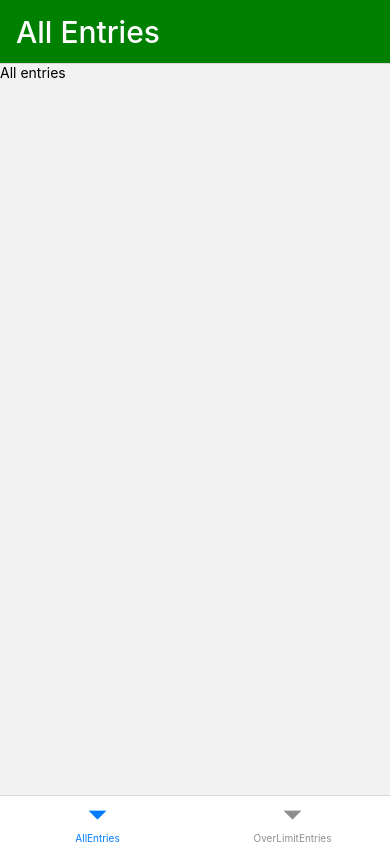
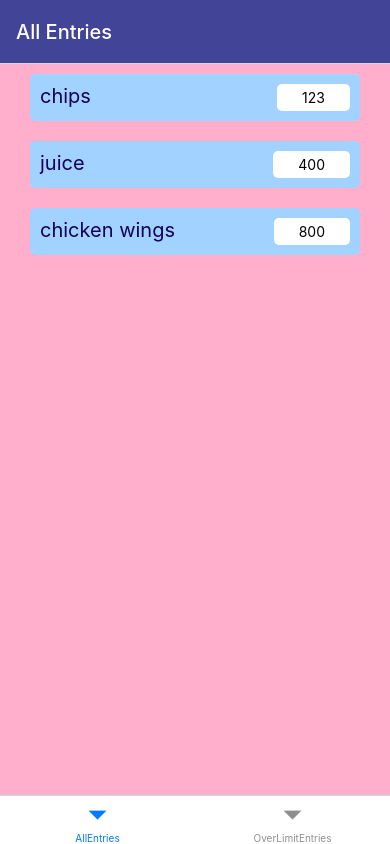
Before and after one commit to ryangawei/cs5520-hw2, a React Native app: screen /Home in a window 390 px wide. Built offline with nearby package versions, Linux system fonts and the light colour scheme.

Commit message:
Add dummy entry data and EntryItem component

```diff
--- a/App.js
+++ b/App.js
@@ -13,7 +13,7 @@ export default function App() {
         screenOptions={{
           headerStyle: { backgroundColor: colorSchema.headerBackground },
           headerTintColor: colorSchema.headerText,
-          headerTitleStyle: { fontSize: 30 },
+          headerTitleStyle: { fontSize: 20 },
         }}
       >
         <Stack.Screen
--- a/colorSchema.js
+++ b/colorSchema.js
@@ -1,13 +1,16 @@
 export const colorSchema = {
-  cancel: "red",
-  cardBackground: "#fff",
-  title: "#fff",
-  titleBorder: "#fff",
-  shadowColor: "#171717",
-  startBackground: ['#ffafcc', '#bde0fe', '#a2d2ff'],
-  confirmBackground: ['#fb8500', '#023047', '#219ebc'],
-  finishBackground: ['#dad7cd', '#588157', '#3a5a40'],
-  headerBackground: "green",
+  // cancel: "red",
+  // cardBackground: "#fff",
+  // title: "#fff",
+  // titleBorder: "#fff",
+  // shadowColor: "#171717",
+  // startBackground: ['#ffafcc', '#bde0fe', '#a2d2ff'],
+  // confirmBackground: ['#fb8500', '#023047', '#219ebc'],
+  // finishBackground: ['#dad7cd', '#588157', '#3a5a40'],
+  headerBackground: "#424497",
   headerText: "white",
+  screenBackground: "#ffafcc",
+  itemBackground: "#a2d2ff",
+  caloryBackground: "white",
   text: "#13005A",
 }
--- a/components/AllEntries.js
+++ b/components/AllEntries.js
@@ -1,10 +1,32 @@
-import { View, Text } from 'react-native'
-import React from 'react'
+import { View, Text, ScrollView, StyleSheet } from 'react-native'
+import { useState } from 'react'
+import { dummyData } from '../dummyData';
+import { colorSchema } from '../colorSchema';
+import EntryItem from './EntryItem';
 
-export default function AllEntries() {
+export default function AllEntries({route, navigation}) {
+  const [entries, setEntries] = useState(dummyData.data);
+
   return (
-    <View>
-      <Text>All entries</Text>
+    <View style={styles.container}>
+      <ScrollView contentContainerStyle={styles.scrollViewContentContainer}>
+        {
+          entries.map((e) => {
+          return (
+            <EntryItem item={e} />
+          )
+        })
+        }
+      </ScrollView>
     </View>
   )
 }
+
+const styles = StyleSheet.create({
+  container: {
+    flex: 1,
+    backgroundColor: colorSchema.screenBackground,
+  },
+  scrollViewContentContainer: {
+  }
+});
--- /dev/null
+++ b/components/EntryItem.js
@@ -0,0 +1,40 @@
+import { View, Text, StyleSheet } from 'react-native'
+import React from 'react'
+import { colorSchema } from '../colorSchema';
+
+export default function EntryItem({ item }) {
+  return (
+    <View key={item.id} style={styles.itemContainer}>
+      <Text style={styles.description}>{item.description}</Text>
+      <View style={styles.calory}>
+        <Text>{item.calories}</Text>
+      </View>
+    </View>
+  )
+}
+
+const styles = StyleSheet.create({
+  itemContainer: {
+    flexDirection: "row",
+    justifyContent: "space-between",
+    borderRadius: 5,
+    backgroundColor: colorSchema.itemBackground,
+    marginVertical: 5,
+    paddingVertical: 10,
+    paddingHorizontal:10,
+    marginHorizontal: 30,
+    marginVertical: 10,
+  },
+  description: {
+    color: colorSchema.text,
+    fontSize: 20
+  },
+  calory: {
+    backgroundColor: colorSchema.caloryBackground,
+    borderRadius: 5,
+    fontSize: 20,
+    justifyContent: "center",
+    paddingHorizontal: 25,
+    paddingVertical: 5,
+  }
+});
--- /dev/null
+++ b/dummyData.js
@@ -0,0 +1,19 @@
+export const dummyData = {
+  data: [
+    {
+      id: 1,
+      calories: 123,
+      description: "chips"
+    },
+    {
+      id: 2,
+      calories: 400,
+      description: "juice"
+    },
+    {
+      id: 3,
+      calories: 800,
+      description: "chicken wings"
+    }
+  ]
+}
```
